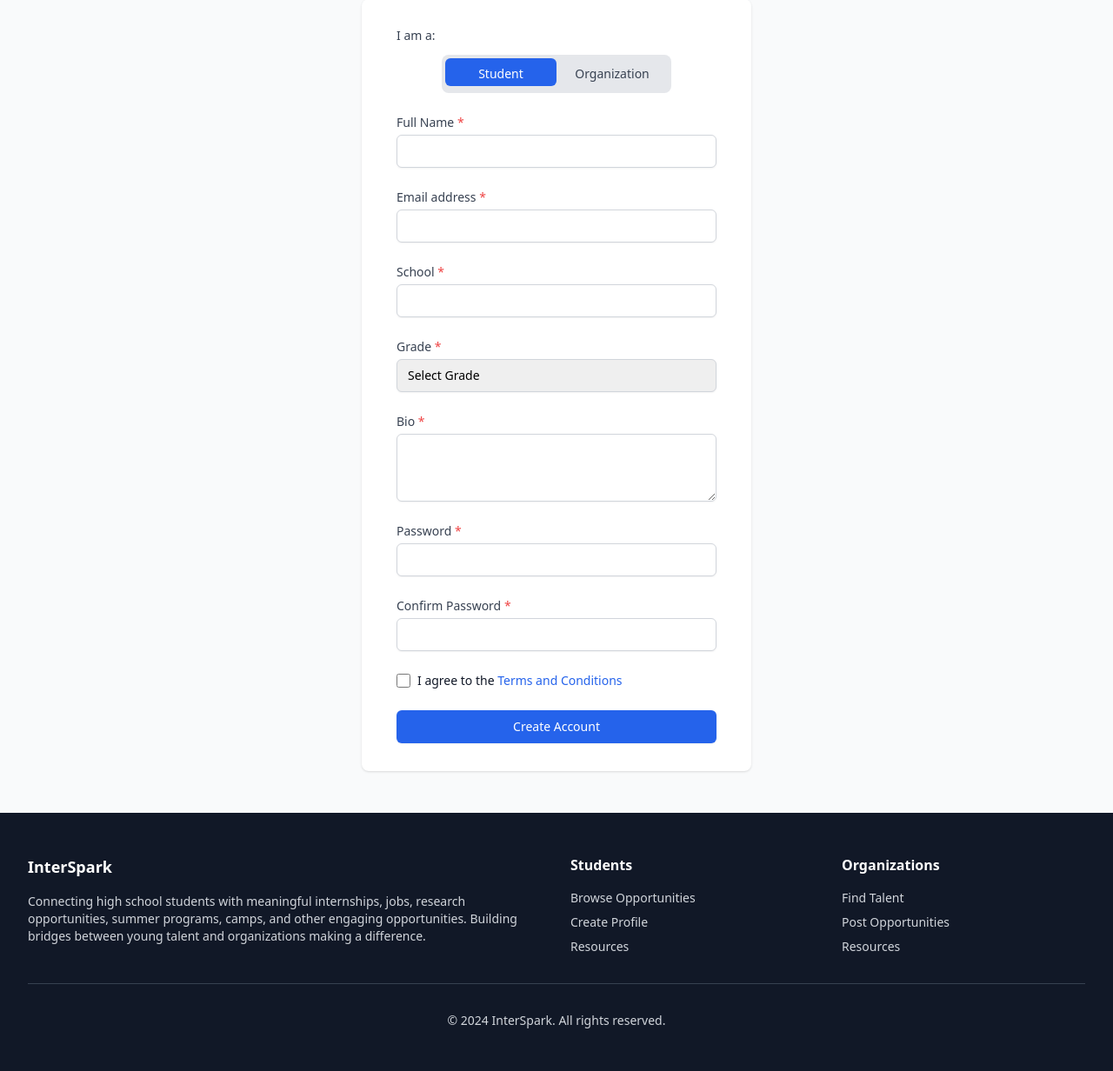
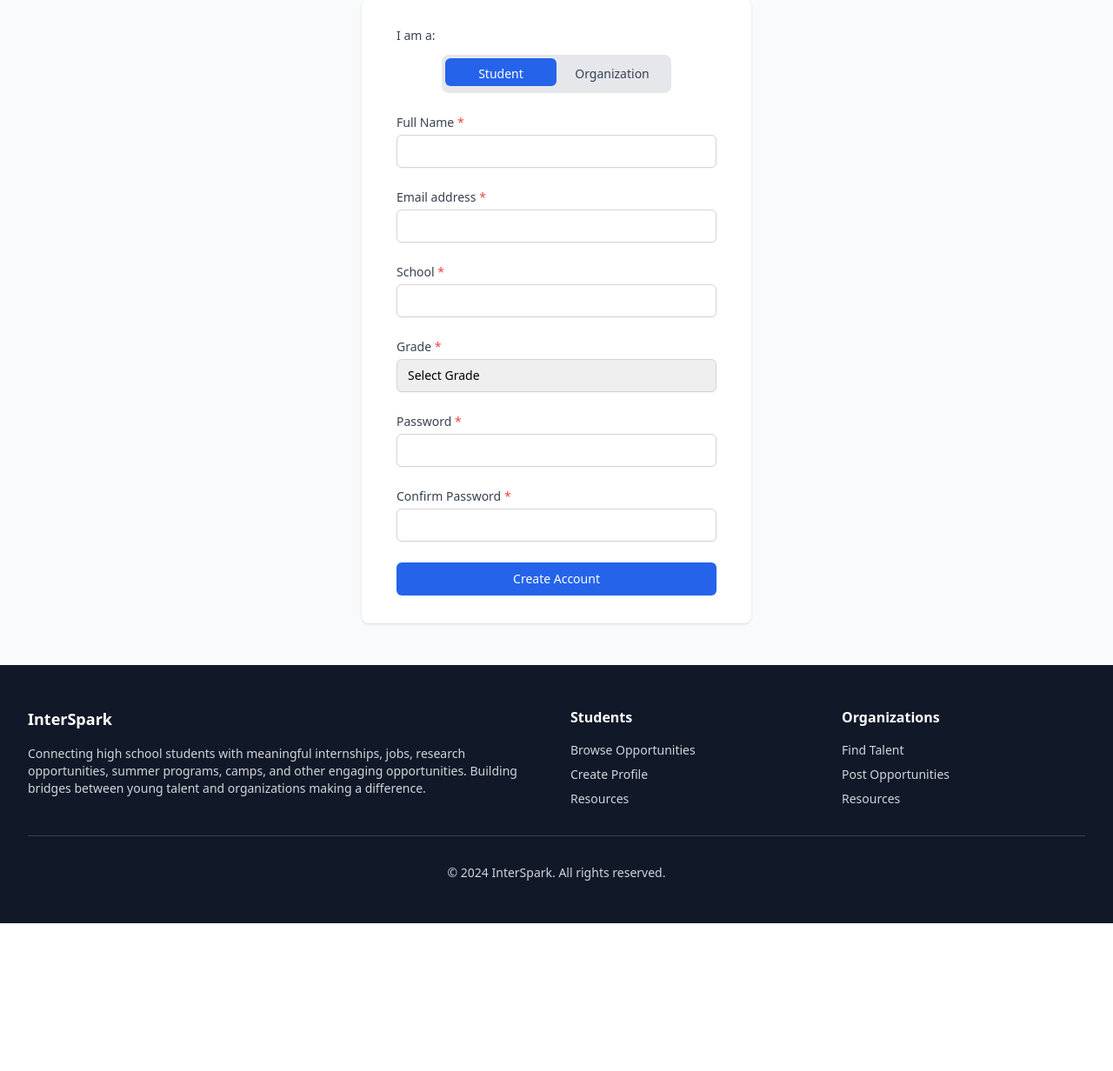
Before and after one commit to PrathyushY/InterSpark, a Flask app: page /signup in a window 1280 px wide. Shown: the part 234-1466 px from the top of the page at 87% size. After the commit the page ends 1296 px from the top, so only its background shows below. Run offline with Flask 3, Linux system fonts and the light colour scheme; parts of the project's set-up code (start-up, migrations or seed data) failed here and were passed over; some libraries are stand-ins or nearby versions.

Commit message:
Fixed up the signup form

```diff
--- a/app.py
+++ b/app.py
@@ -418,17 +418,16 @@ def signup():
         if user_type == "student":
             school = request.form.get("school", "").strip()
             grade = request.form.get("grade", "").strip()
-            bio = request.form.get("bio", "").strip()
 
             # Validate required student fields
-            if not school or not grade or not bio:
+            if not school or not grade:
                 flash(
-                    "Please fill in all required fields: School, Grade, and Bio",
+                    "Please fill in all required fields: School and Grade",
                     "error",
                 )
                 return render_template("signup.html")
 
-            user_data.update({"school": school, "grade": grade, "bio": bio})
+            user_data.update({"school": school, "grade": grade})
 
         elif user_type == "organization":
             description = request.form.get("description", "").strip()
--- a/static/js/signup.js
+++ b/static/js/signup.js
@@ -38,7 +38,6 @@ class Signup {
             // Make student fields required
             document.getElementById('school').required = true;
             document.getElementById('grade').required = true;
-            document.getElementById('bio').required = true;
 
             // Make organization fields not required
             document.getElementById('description').required = false;
@@ -53,12 +52,11 @@ class Signup {
             // Make student fields not required
             document.getElementById('school').required = false;
             document.getElementById('grade').required = false;
-            document.getElementById('bio').required = false;
         }
     }
 }
 
 // Initialize form on page load
-document.addEventListener('DOMContentLoaded', function() {
+document.addEventListener('DOMContentLoaded', function () {
     Signup.toggleFormFields();
 });
--- a/templates/signup.html
+++ b/templates/signup.html
@@ -16,12 +16,18 @@
                 <div>
                     <label class="block text-sm font-medium text-gray-700 mb-3">I am a:</label>
                     <div class="relative bg-gray-200 rounded-lg p-1 w-fit mx-auto">
-                            <div id="slider-indicator" class="absolute top-1 left-1 w-32 h-8 bg-blue-600 rounded-md transition-transform duration-300 ease-in-out"></div>
+                        <div id="slider-indicator"
+                            class="absolute top-1 left-1 w-32 h-8 bg-blue-600 rounded-md transition-transform duration-300 ease-in-out">
+                        </div>
                         <div class="relative flex">
-                                <button type="button" id="student-btn" class="w-32 py-2 text-sm font-medium text-center rounded-md transition-colors duration-300 text-white z-10" onclick="Signup.selectUserType('student')">
+                            <button type="button" id="student-btn"
+                                class="w-32 py-2 text-sm font-medium text-center rounded-md transition-colors duration-300 text-white z-10"
+                                onclick="Signup.selectUserType('student')">
                                 Student
                             </button>
-                                <button type="button" id="organization-btn" class="w-32 py-2 text-sm font-medium text-center rounded-md transition-colors duration-300 text-gray-700 z-10" onclick="Signup.selectUserType('organization')">
+                            <button type="button" id="organization-btn"
+                                class="w-32 py-2 text-sm font-medium text-center rounded-md transition-colors duration-300 text-gray-700 z-10"
+                                onclick="Signup.selectUserType('organization')">
                                 Organization
                             </button>
                         </div>
@@ -29,7 +35,8 @@
                     </div>
                 </div>
                 <div>
-                        <label for="name" class="block text-sm font-medium text-gray-700"><span id="name-label">Full Name</span>
+                    <label for="name" class="block text-sm font-medium text-gray-700"><span id="name-label">Full
+                            Name</span>
                         <span class="text-red-500">*</span></label>
                     <div class="mt-1"><input id="name" name="name" type="text" required
                             class="appearance-none block w-full px-3 py-2 border border-gray-300 rounded-md shadow-sm placeholder-gray-400 focus:outline-none focus:ring-blue-500 focus:border-blue-500 sm:text-sm">
@@ -62,13 +69,7 @@
                                 <option value="12th Grade">12th Grade</option>
                             </select></div>
                     </div>
-                        <div>
-                            <label for="bio" class="block text-sm font-medium text-gray-700">Bio <span
-                                    class="text-red-500">*</span></label>
-                            <div class="mt-1"><textarea id="bio" name="bio" rows="3"
-                                                        class="appearance-none block w-full px-3 py-2 border border-gray-300 rounded-md shadow-sm placeholder-gray-400 focus:outline-none focus:ring-blue-500 focus:border-blue-500 sm:text-sm"></textarea>
-                            </div>
-                        </div>
+
                 </div>
                 <div id="organization-fields" class="space-y-6 hidden">
                     <div>
@@ -93,13 +94,7 @@
                             class="appearance-none block w-full px-3 py-2 border border-gray-300 rounded-md shadow-sm placeholder-gray-400 focus:outline-none focus:ring-blue-500 focus:border-blue-500 sm:text-sm">
                     </div>
                 </div>
-                    <div class="flex items-center">
-                        <input id="terms" name="terms" type="checkbox" required
-                               class="h-4 w-4 text-blue-600 focus:ring-blue-500 border-gray-300 rounded">
-                        <label for="terms" class="ml-2 block text-sm text-gray-900">I agree to the <a href="#"
-                                                                                                      class="text-blue-600 hover:text-blue-500">Terms
-                            and Conditions</a></label>
-                    </div>
+
                 <div>
                     <button type="submit"
                         class="w-full flex justify-center py-2 px-4 border border-transparent rounded-md shadow-sm text-sm font-medium text-white bg-blue-600 hover:bg-blue-700 focus:outline-none focus:ring-2 focus:ring-offset-2 focus:ring-blue-500">
```
Lines whose indentation alone changed are shown as unchanged.
